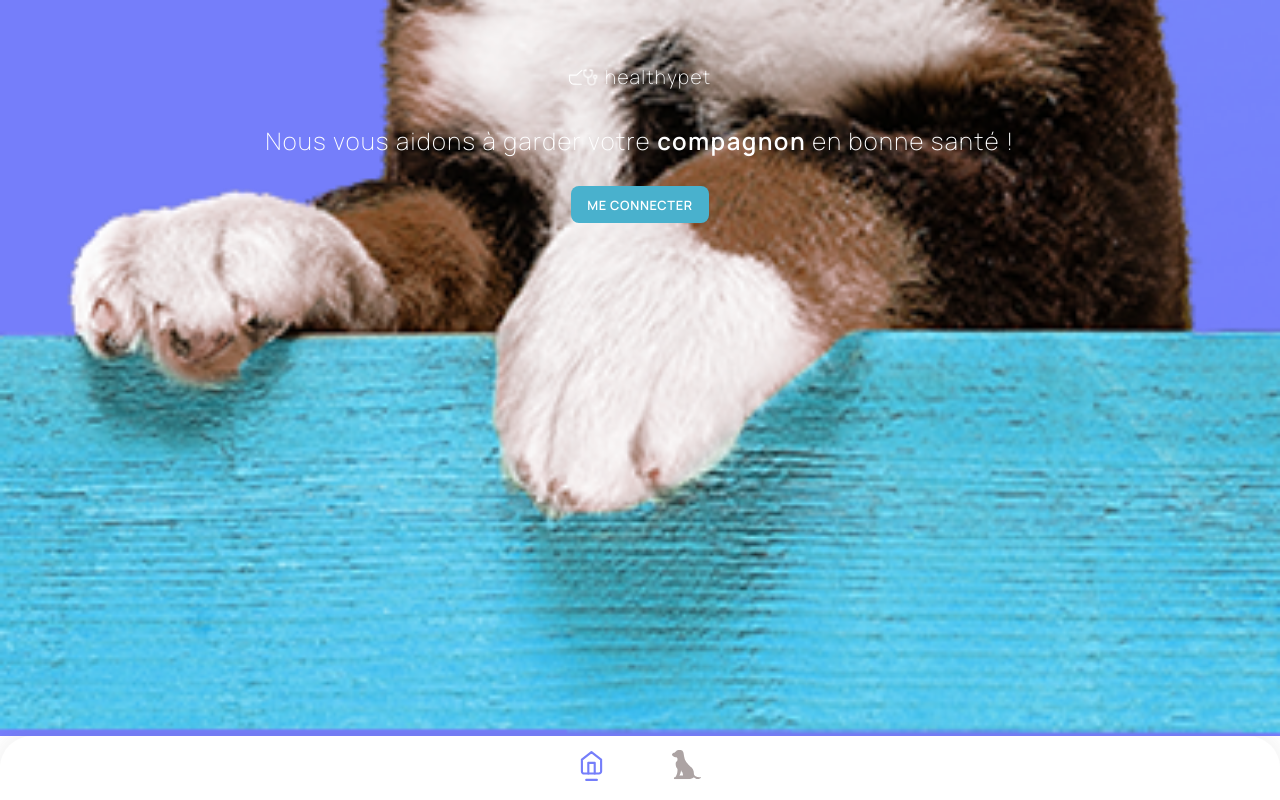
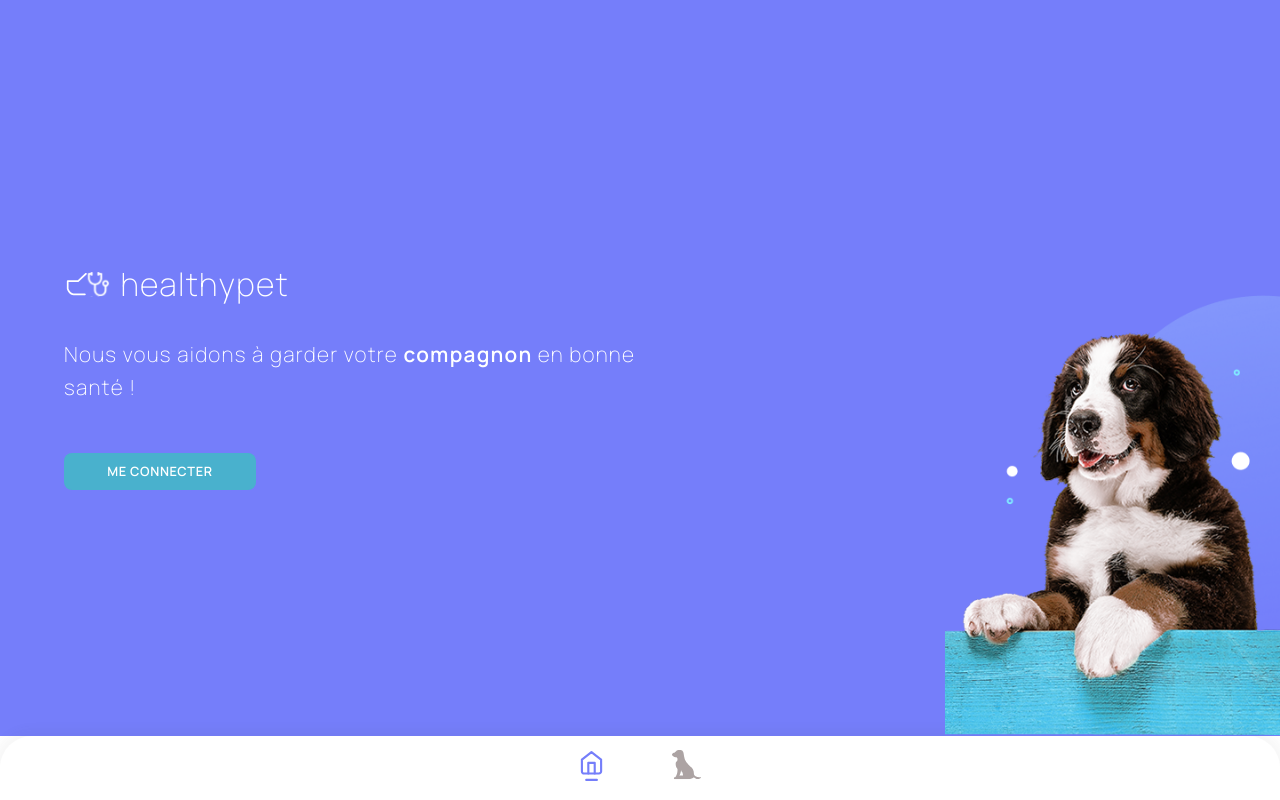
Before and after one commit to 2025-10-CDA-ECO-P6/Victoria-Patte-CieBack, a Next.js app: page / in a window 1280 px wide. Built offline with nearby package versions, Linux system fonts and the light colour scheme.

Commit message:
dsign / responsive homepage

```diff
--- a/src/app/globals.css
+++ b/src/app/globals.css
@@ -49,3 +49,10 @@ button {
   font-weight: 700;
   border-radius: 8px;
 }
+
+@media (min-width: 1024px) {
+ main {
+    padding: 2rem 6rem;
+
+ }
+}
--- a/src/app/page.jsx
+++ b/src/app/page.jsx
@@ -12,6 +12,8 @@ export default function Home() {
         alt="logo de healthypet"
         width={30}
         height={25}
+        className={styles.logo}
+        sizes="(max-width: 1024px) 60px"
       />
         healthypet
       </h1>
--- a/src/app/page.module.css
+++ b/src/app/page.module.css
@@ -38,3 +38,47 @@
     letter-spacing: 0.05em;
   }
 }
+
+@media (min-width: 767px) {
+  .main {
+    background-size: contain;
+    background-position: center right;
+    display: flex;
+    flex-direction: column;
+    justify-content: center;
+    align-items: flex-start;
+    padding-left: 5vw;
+
+    & .logo {
+    width: 50px;
+    }
+
+    & section {
+      width: 50vw;
+      max-width: 600px;
+      text-align: left;
+    }
+
+    & h1 {
+      font-size: 2rem;
+      padding: 1rem 0;
+      text-align: left;
+      justify-content: flex-start;
+      align-items: center;
+    }
+
+    & h2 {
+      font-size: 1.3rem;
+      padding: 1rem 0;
+      text-align: left;
+      margin-left: 0;
+      margin-right: 0;
+    }
+
+    & a {
+      width: 12rem;
+      text-align: center;
+      margin: 0;
+    }
+  }
+}
```
